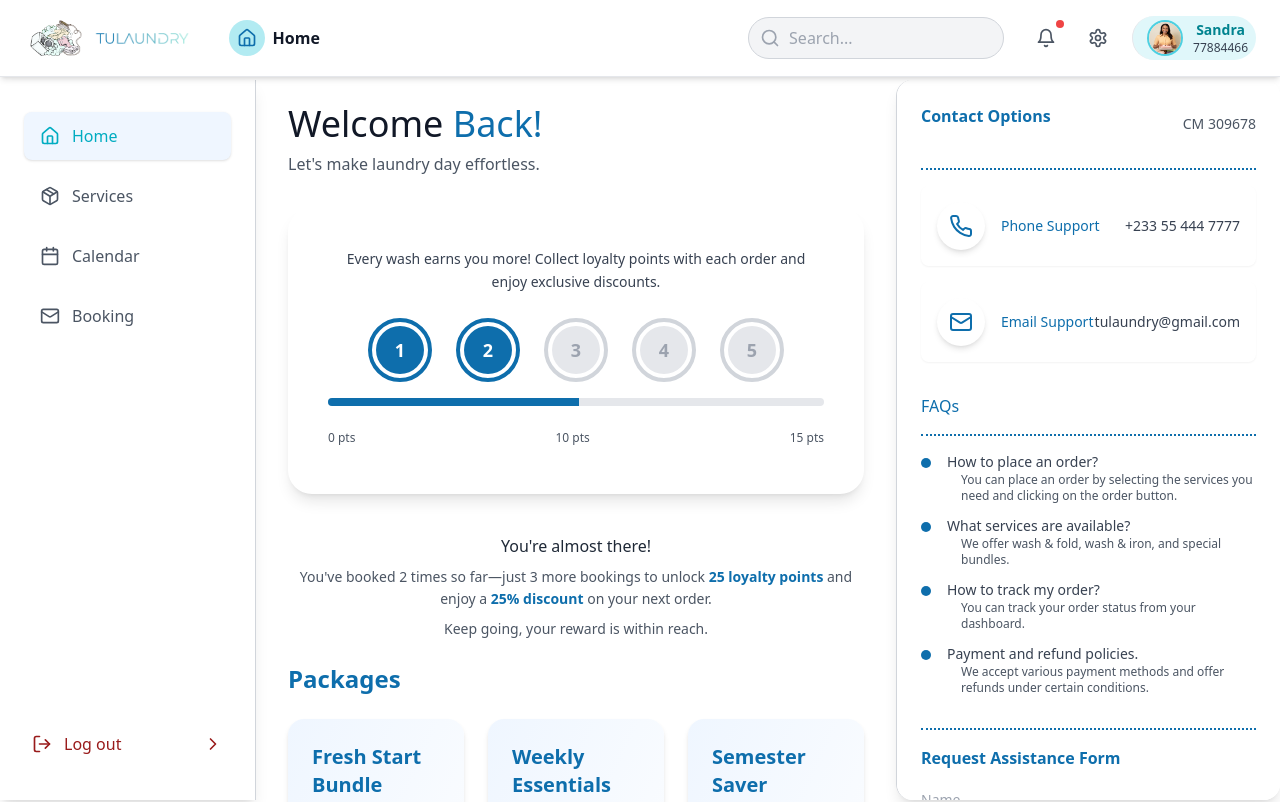
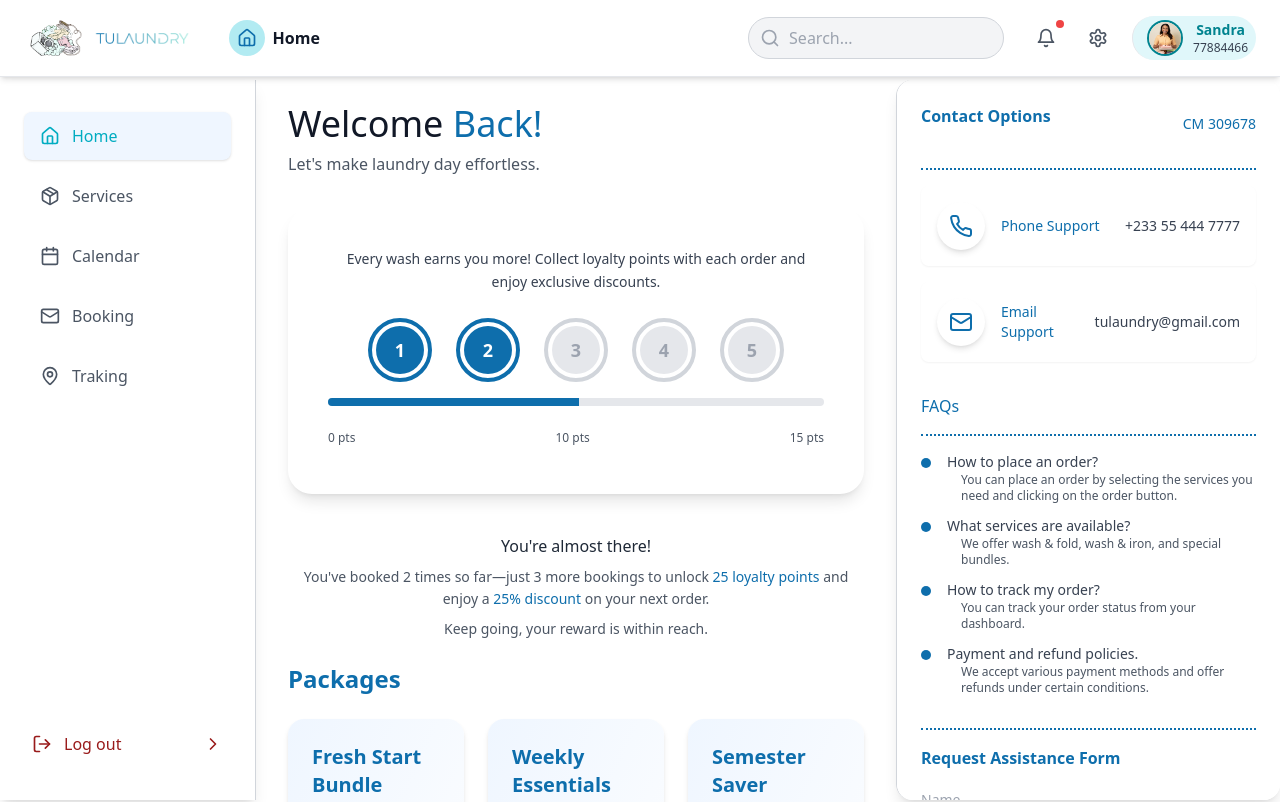
Before and after one commit to Aristocratjnr/Consumer-dashboard, a Next.js app: page / in a window 1280 px wide. Shown: the top 802 px of the page. Built offline with nearby package versions, Linux system fonts and the light colour scheme.

Commit message:
add MapPin icon and update styles in dashboard settings page

```diff
--- a/src/app/(dashboard)/settings/page.tsx
+++ b/src/app/(dashboard)/settings/page.tsx
@@ -1,7 +1,7 @@
     "use client"
     import React, { useState } from 'react';
     import Link from 'next/link';
-    import { Bell, Home, Settings, Search, Calendar, Package, LogOut, Mail, Phone, HelpCircle, ChevronRight,User } from 'lucide-react';
+    import { Bell, Home, Settings, Search, Calendar, Package, LogOut, Mail, Phone, HelpCircle, ChevronRight, User, MapPin } from 'lucide-react';
 
     export default function Dashboard() {
       const [isNotificationOpen, setIsNotificationOpen] = useState(false);
@@ -87,7 +87,7 @@
                   <img
                     src="/images/woman.png"
                     alt="Profile"
-                    className="h-8 w-8 rounded-full ring-2 ring-teal-300"
+                    className="h-8 w-8 rounded-full ring-2 ring-teal-800"
                   />
                   <div className="flex flex-col">
                     <span className="text-sm font-bold">Sandra</span>
@@ -125,7 +125,8 @@
                   { icon: Home, label: 'Home', active: true },
                   { icon: Package, label: 'Services' , href: '/src/app/(dashboard)/settings/page.tsx' },
                   { icon: Calendar, label: 'Calendar', href: '' },
-                  { icon: Mail, label: 'Booking', href:'' }
+                  { icon: Mail, label: 'Booking', href:'' },
+                  { icon: MapPin, label: 'Traking', href:'' }
                 ].map((item, index) => (
                   <button
                     key={index}
@@ -213,8 +214,8 @@
         <p className="text-gray-600 text-sm leading-relaxed">
           You've booked 2 times  so far—just{" "}
           <span>3 more bookings</span> to unlock{" "}
-          <span className="font-bold text-teal-1000">25 loyalty points</span> and enjoy a{" "}
-          <span className="font-bold text-teal-1000">25% discount</span> on your next order.
+          <span className="font-semi-bold text-teal-1000">25 loyalty points</span> and enjoy a{" "}
+          <span className="font-semi-bold text-teal-1000">25% discount</span> on your next order.
         </p>
         <p className="text-gray-600 text-sm mt-2">
           Keep going, your reward is within reach.
@@ -261,7 +262,7 @@
     <div className="mb-8">
       <div className="flex items-center mb-6">
         <h3 className="text-base font-semibold text-teal-1000 mb-4">Contact Options</h3>
-        <span className="text-sm text-gray-600 font-semi-bold ml-auto">CM 309678</span>
+        <span className="text-sm text-teal-1000 font-semi-bold ml-auto">CM 309678</span>
       </div>
       <div className="border-b-2 border-dotted border-teal mb-4"></div>
       <div className="space-y-4">
@@ -281,7 +282,7 @@
             <div className="bg-white p-3 rounded-full shadow-md">
               <Mail className="h-6 w-6 text-teal-1000" />
             </div>
-            <span className="text-sm font-semi-bold text-teal-1000">Email Support</span>
+            <span className="text-sm font-semi-bold text-teal-1000 w-1">Email Support</span>
           </div>
           <span className="text-sm text-gray-700 font-semi-bold">tulaundry@gmail.com</span>
         </div>
```
